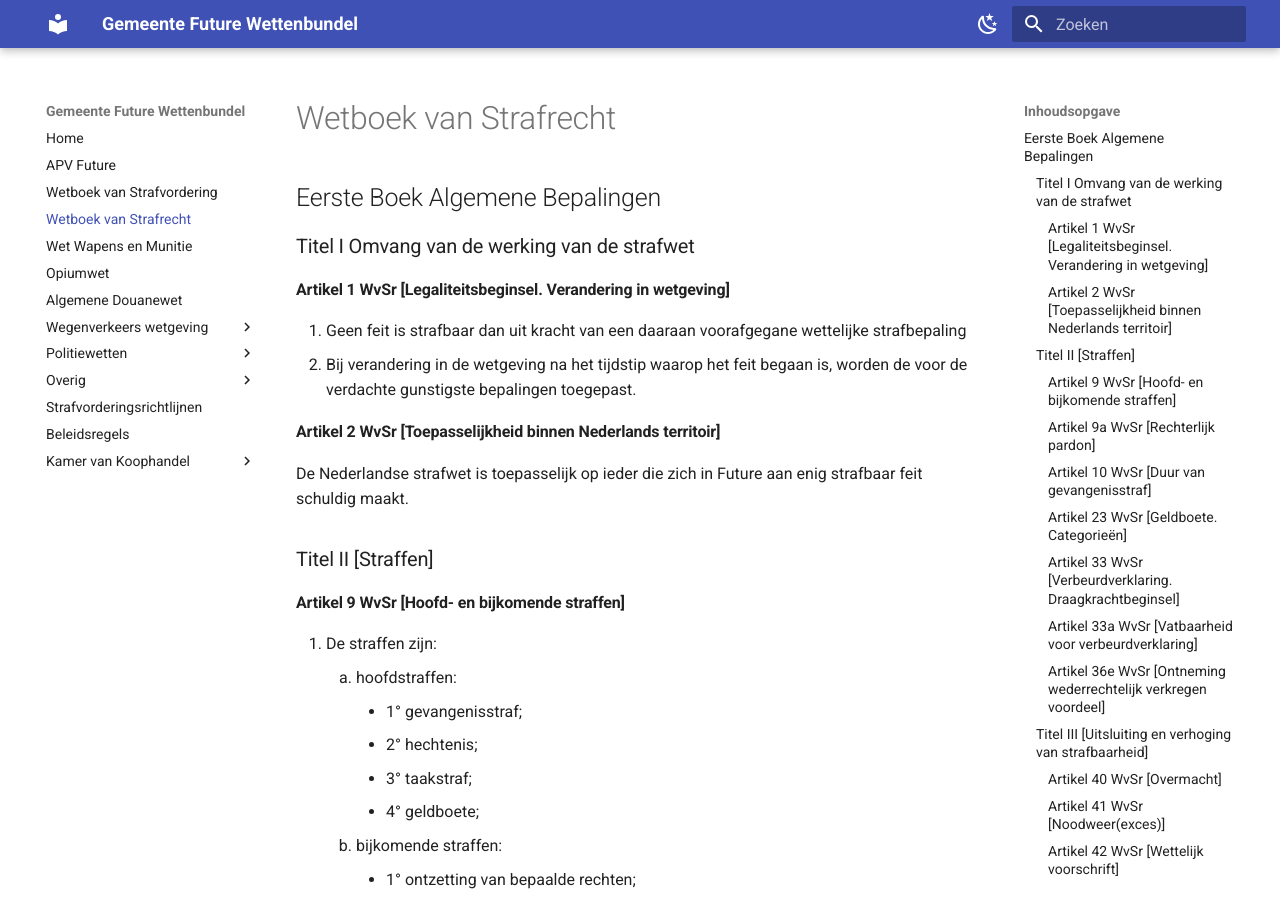
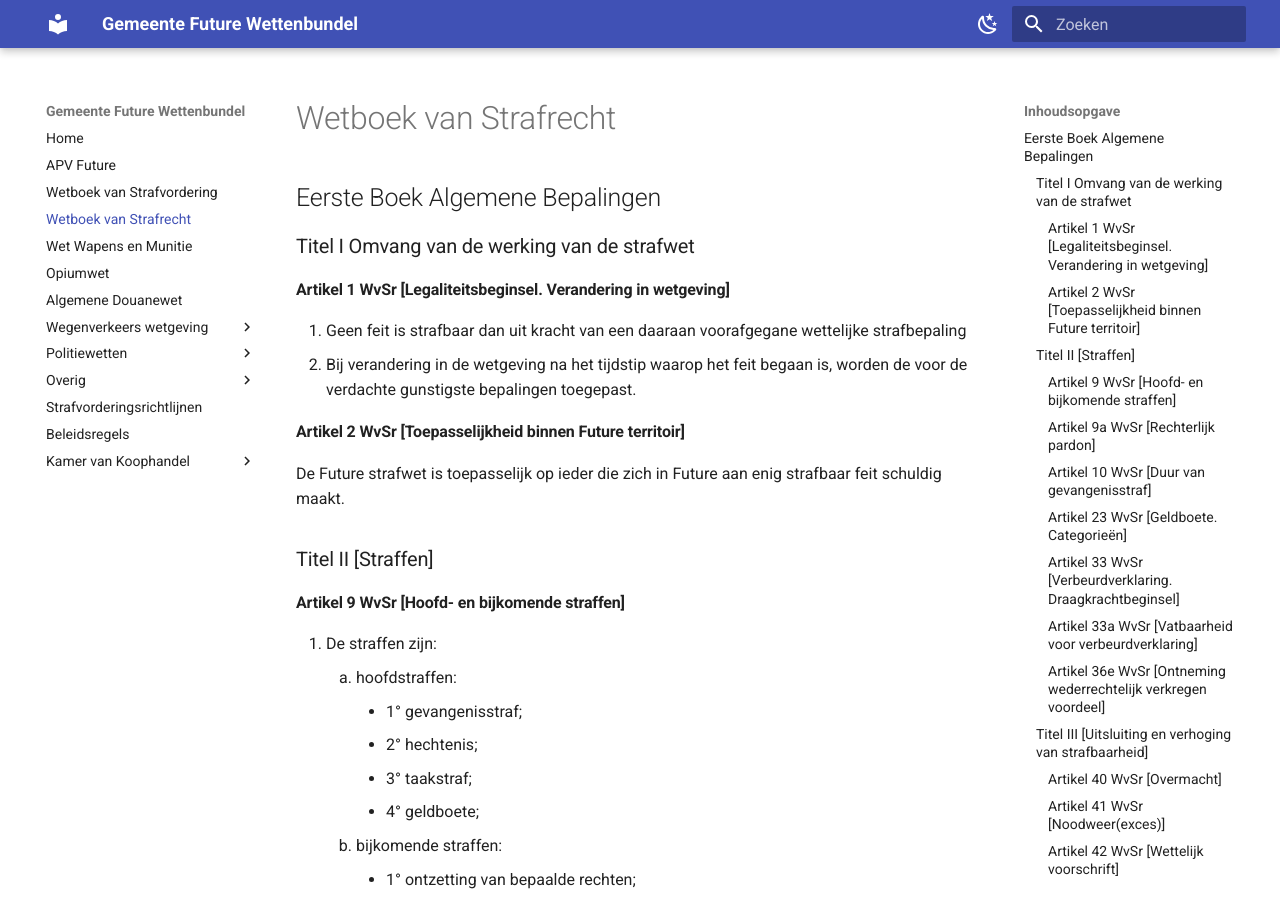
Before and after one commit to EnriqueFernandez20/FutureRP-Wettenbundel, an MkDocs documentation site: the page built from docs/wetboek-van-strafrecht.md, in a window 1280 px wide and 900 px high. Built offline with MkDocs 1.6.1 and Material for MkDocs 9.7.7, drawn with Linux system fonts in a browser that asks for light colours; some of the changed text lies outside the part shown.

Commit message:
Update wetboek-van-strafrecht.md

```diff
--- a/docs/wetboek-van-strafrecht.md
+++ b/docs/wetboek-van-strafrecht.md
@@ -9,9 +9,9 @@
 1. Geen feit is strafbaar dan uit kracht van een daaraan voorafgegane wettelijke strafbepaling
 2. Bij verandering in de wetgeving na het tijdstip waarop het feit begaan is, worden de voor de verdachte gunstigste bepalingen toegepast.
 
-#### Artikel 2 WvSr [Toepasselijkheid binnen Nederlands territoir]
+#### Artikel 2 WvSr [Toepasselijkheid binnen Future territoir]
 
-De Nederlandse strafwet is toepasselijk op ieder die zich in Future aan enig strafbaar feit schuldig maakt.
+De Future strafwet is toepasselijk op ieder die zich in Future aan enig strafbaar feit schuldig maakt.
 
 ### Titel II [Straffen]
 
@@ -102,7 +102,7 @@ Niet strafbaar is hij die een feit begaat waartoe hij door overmacht is gedronge
 #### Artikel 44 WvSr [Strafverhoging voor ambtenaar]
 
 1. Indien een ambtenaar door het begaan van een strafbaar feit een bijzondere ambtsplicht schendt of bij het begaan van een strafbaar feit gebruik maakt van macht, gelegenheid of middel hem door zijn ambt geschonken, kan de op het feit gestelde straf, met uitzondering van geldboete, met een derde worden verhoogd.
-2. Met een ambtenaar wordt gelijkgesteld een persoon in de openbare dienst van een vreemde staat die in Nederland op door het volkenrecht toegelaten wijze zijn bediening uitoefent.
+2. Met een ambtenaar wordt gelijkgesteld een persoon in de openbare dienst van een vreemde staat die in Future op door het volkenrecht toegelaten wijze zijn bediening uitoefent.
 
 ### Titel IV [Poging en voorbereiding]
 
```
